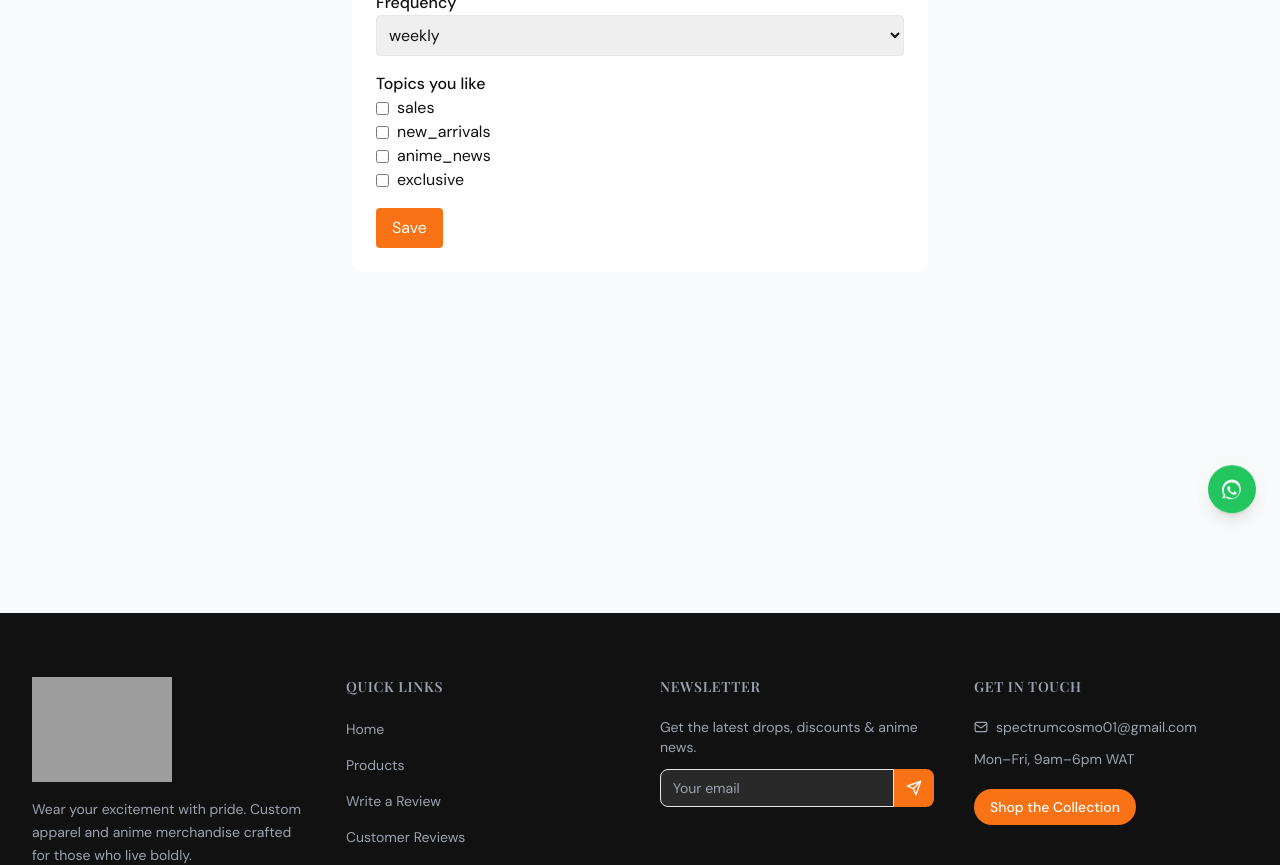
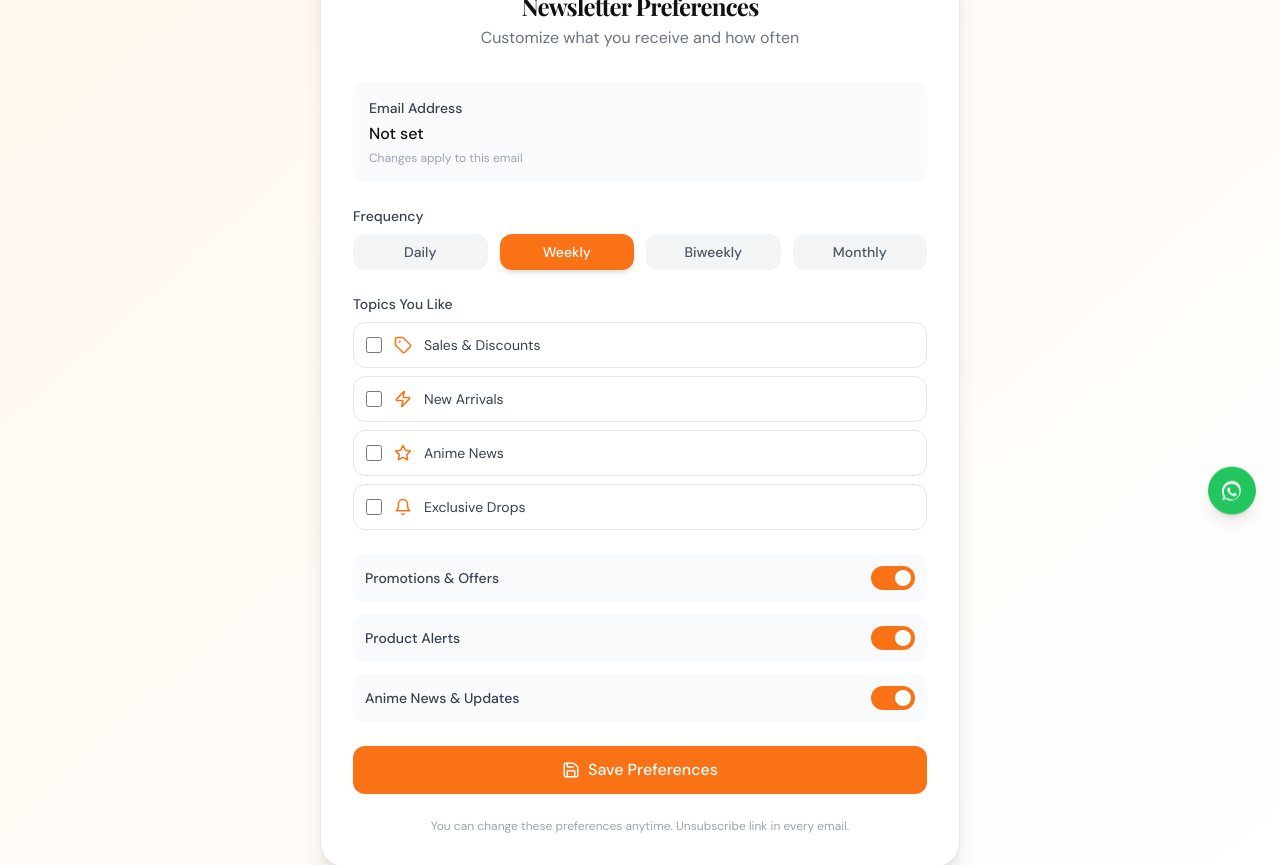
Before and after one commit to omash735-sudo/spectrumcosmo_shop, a Next.js app in the folder spectrumcosmo/: page /newsletter/preferences in a window 1280 px wide. Shown: the part 260-1125 px from the top of the page. Built offline with nearby package versions, Linux system fonts and the light colour scheme; no server answers; grey boxes are pictures that could not be loaded.

Commit message:
Refactor newsletter preferences page component

```diff
--- a/spectrumcosmo/src/app/newsletter/preferences/page.tsx
+++ b/spectrumcosmo/src/app/newsletter/preferences/page.tsx
@@ -1,68 +1,255 @@
 'use client';
+
 import { useState, useEffect } from 'react';
 import { useRouter } from 'next/navigation';
+import { Loader2, Bell, Tag, Zap, Star, Save, CheckCircle } from 'lucide-react';
 import Navbar from '@/components/storefront/Navbar';
 import Footer from '@/components/storefront/Footer';
 
+type Preferences = {
+  frequency: 'daily' | 'weekly' | 'biweekly' | 'monthly';
+  topics: string[];
+  promotions: boolean;
+  product_alerts: boolean;
+  anime_news: boolean;
+};
+
 export default function PreferencesPage() {
+  const router = useRouter();
   const [email, setEmail] = useState('');
-  const [prefs, setPrefs] = useState({ frequency: 'weekly', topics: [] });
-  const [loading, setLoading] = useState(false);
-  const router = useRouter();
+  const [user, setUser] = useState<any>(null);
+  const [prefs, setPrefs] = useState<Preferences>({
+    frequency: 'weekly',
+    topics: [],
+    promotions: true,
+    product_alerts: true,
+    anime_news: true,
+  });
+  const [loading, setLoading] = useState(true);
+  const [saving, setSaving] = useState(false);
+  const [saved, setSaved] = useState(false);
 
   useEffect(() => {
     const emailParam = new URLSearchParams(window.location.search).get('email');
     if (emailParam) setEmail(emailParam);
+
+    const loadUserAndPrefs = async () => {
+      try {
+        const res = await fetch('/api/auth/me');
+        if (res.ok) {
+          const data = await res.json();
+          if (data?.user) {
+            setUser(data.user);
+            setEmail(data.user.email);
+          }
+        }
+      } catch (err) {
+        console.error('Failed to load user:', err);
+      } finally {
+        setLoading(false);
+      }
+    };
+    loadUserAndPrefs();
   }, []);
 
-  const save = async () => {
-    setLoading(true);
+  const savePreferences = async () => {
+    setSaving(true);
+    setSaved(false);
+    try {
       await fetch('/api/subscribe/preferences', {
         method: 'POST',
         headers: { 'Content-Type': 'application/json' },
         body: JSON.stringify({ email, preferences: prefs }),
       });
-    alert('Preferences saved!');
-    router.push('/');
+      setSaved(true);
+      setTimeout(() => setSaved(false), 3000);
+    } catch (err) {
+      console.error('Failed to save preferences:', err);
+      alert('Something went wrong. Please try again.');
+    } finally {
+      setSaving(false);
+    }
   };
+
+  const topicOptions = [
+    { id: 'sales', label: 'Sales & Discounts', icon: Tag },
+    { id: 'new_arrivals', label: 'New Arrivals', icon: Zap },
+    { id: 'anime_news', label: 'Anime News', icon: Star },
+    { id: 'exclusive', label: 'Exclusive Drops', icon: Bell },
+  ];
+
+  if (loading) {
+    return (
+      <>
+        <Navbar />
+        <main className="min-h-screen flex items-center justify-center">
+          <Loader2 className="animate-spin text-[#F97316]" size={32} />
+        </main>
+        <Footer />
+      </>
+    );
+  }
 
   return (
     <>
       <Navbar />
-      <main className="min-h-screen bg-gray-50 py-12">
-        <div className="max-w-xl mx-auto bg-white p-6 rounded-xl">
-          <h1 className="text-2xl font-bold mb-4">Manage your newsletter preferences</h1>
-          <input
-            type="email"
-            placeholder="Your email"
-            value={email}
-            onChange={(e) => setEmail(e.target.value)}
-            className="w-full border p-2 rounded mb-4"
-          />
-          <div className="mb-4">
-            <label className="block font-medium">Frequency</label>
-            <select value={prefs.frequency} onChange={(e) => setPrefs({ ...prefs, frequency: e.target.value })} className="w-full border p-2 rounded">
-              <option>weekly</option>
-              <option>biweekly</option>
-              <option>monthly</option>
-            </select>
+      <main className="min-h-screen bg-gradient-to-br from-orange-50 to-white py-16">
+        <div className="max-w-2xl mx-auto px-4">
+          <div className="bg-white rounded-3xl shadow-xl border p-8">
+            <div className="text-center mb-8">
+              <div className="w-16 h-16 bg-[#F97316]/10 rounded-full flex items-center justify-center mx-auto mb-4">
+                <Bell className="text-[#F97316]" size={28} />
               </div>
-          <div className="mb-4">
-            <label className="block font-medium">Topics you like</label>
-            {['sales', 'new_arrivals', 'anime_news', 'exclusive'].map(t => (
-              <label key={t} className="flex items-center gap-2">
-                <input type="checkbox" checked={prefs.topics.includes(t)} onChange={(e) => {
-                  setPrefs(prev => ({
-                    ...prev,
-                    topics: e.target.checked ? [...prev.topics, t] : prev.topics.filter(x => x !== t)
-                  }));
-                }} /> {t}
-              </label>
+              <h1 className="text-2xl font-bold text-gray-900">Newsletter Preferences</h1>
+              <p className="text-gray-500 mt-1">
+                Customize what you receive and how often
+              </p>
+            </div>
+
+            <div className="space-y-6">
+              {/* Email Display */}
+              <div className="bg-gray-50 rounded-xl p-4">
+                <label className="block text-sm font-medium text-gray-700 mb-1">Email Address</label>
+                <p className="text-gray-900 font-medium">{email || 'Not set'}</p>
+                <p className="text-xs text-gray-400 mt-1">
+                  {user ? 'Logged in as ' + user.name : 'Changes apply to this email'}
+                </p>
+              </div>
+
+              {/* Frequency */}
+              <div>
+                <label className="block text-sm font-medium text-gray-700 mb-2">Frequency</label>
+                <div className="grid grid-cols-2 md:grid-cols-4 gap-3">
+                  {(['daily', 'weekly', 'biweekly', 'monthly'] as const).map((freq) => (
+                    <button
+                      key={freq}
+                      onClick={() => setPrefs({ ...prefs, frequency: freq })}
+                      className={`px-4 py-2 rounded-xl text-sm font-medium transition capitalize ${
+                        prefs.frequency === freq
+                          ? 'bg-[#F97316] text-white shadow-md'
+                          : 'bg-gray-100 text-gray-600 hover:bg-gray-200'
+                      }`}
+                    >
+                      {freq}
+                    </button>
                   ))}
                 </div>
-          <button onClick={save} disabled={loading} className="bg-orange-500 text-white px-4 py-2 rounded">
-            Save
+              </div>
+
+              {/* Topics */}
+              <div>
+                <label className="block text-sm font-medium text-gray-700 mb-2">Topics You Like</label>
+                <div className="space-y-2">
+                  {topicOptions.map((topic) => {
+                    const Icon = topic.icon;
+                    const isSelected = prefs.topics.includes(topic.id);
+                    return (
+                      <label
+                        key={topic.id}
+                        className={`flex items-center gap-3 p-3 rounded-xl border cursor-pointer transition ${
+                          isSelected ? 'border-[#F97316] bg-orange-50' : 'border-gray-200 hover:border-orange-200'
+                        }`}
+                      >
+                        <input
+                          type="checkbox"
+                          checked={isSelected}
+                          onChange={(e) => {
+                            if (e.target.checked) {
+                              setPrefs({ ...prefs, topics: [...prefs.topics, topic.id] });
+                            } else {
+                              setPrefs({ ...prefs, topics: prefs.topics.filter(t => t !== topic.id) });
+                            }
+                          }}
+                          className="w-4 h-4 text-[#F97316] rounded focus:ring-[#F97316]"
+                        />
+                        <Icon size={18} className="text-[#F97316]" />
+                        <span className="text-sm text-gray-700">{topic.label}</span>
+                      </label>
+                    );
+                  })}
+                </div>
+              </div>
+
+              {/* Toggle Options */}
+              <div className="space-y-3">
+                <label className="flex items-center justify-between p-3 bg-gray-50 rounded-xl cursor-pointer">
+                  <span className="text-sm font-medium text-gray-700">Promotions & Offers</span>
+                  <button
+                    type="button"
+                    onClick={() => setPrefs({ ...prefs, promotions: !prefs.promotions })}
+                    className={`relative inline-flex h-6 w-11 items-center rounded-full transition ${
+                      prefs.promotions ? 'bg-[#F97316]' : 'bg-gray-300'
+                    }`}
+                  >
+                    <span
+                      className={`inline-block h-4 w-4 transform rounded-full bg-white transition ${
+                        prefs.promotions ? 'translate-x-6' : 'translate-x-1'
+                      }`}
+                    />
                   </button>
+                </label>
+
+                <label className="flex items-center justify-between p-3 bg-gray-50 rounded-xl cursor-pointer">
+                  <span className="text-sm font-medium text-gray-700">Product Alerts</span>
+                  <button
+                    type="button"
+                    onClick={() => setPrefs({ ...prefs, product_alerts: !prefs.product_alerts })}
+                    className={`relative inline-flex h-6 w-11 items-center rounded-full transition ${
+                      prefs.product_alerts ? 'bg-[#F97316]' : 'bg-gray-300'
+                    }`}
+                  >
+                    <span
+                      className={`inline-block h-4 w-4 transform rounded-full bg-white transition ${
+                        prefs.product_alerts ? 'translate-x-6' : 'translate-x-1'
+                      }`}
+                    />
+                  </button>
+                </label>
+
+                <label className="flex items-center justify-between p-3 bg-gray-50 rounded-xl cursor-pointer">
+                  <span className="text-sm font-medium text-gray-700">Anime News & Updates</span>
+                  <button
+                    type="button"
+                    onClick={() => setPrefs({ ...prefs, anime_news: !prefs.anime_news })}
+                    className={`relative inline-flex h-6 w-11 items-center rounded-full transition ${
+                      prefs.anime_news ? 'bg-[#F97316]' : 'bg-gray-300'
+                    }`}
+                  >
+                    <span
+                      className={`inline-block h-4 w-4 transform rounded-full bg-white transition ${
+                        prefs.anime_news ? 'translate-x-6' : 'translate-x-1'
+                      }`}
+                    />
+                  </button>
+                </label>
+              </div>
+
+              {/* Save Button */}
+              <button
+                onClick={savePreferences}
+                disabled={saving}
+                className="w-full bg-[#F97316] text-white py-3 rounded-xl font-medium hover:bg-[#e0650f] transition flex items-center justify-center gap-2 disabled:opacity-50"
+              >
+                {saving ? (
+                  <Loader2 size={18} className="animate-spin" />
+                ) : saved ? (
+                  <>
+                    <CheckCircle size={18} />
+                    Saved!
+                  </>
+                ) : (
+                  <>
+                    <Save size={18} />
+                    Save Preferences
+                  </>
+                )}
+              </button>
+
+              <p className="text-center text-xs text-gray-400">
+                You can change these preferences anytime. Unsubscribe link in every email.
+              </p>
+            </div>
+          </div>
         </div>
       </main>
       <Footer />
```
Lines whose indentation alone changed are shown as unchanged.
